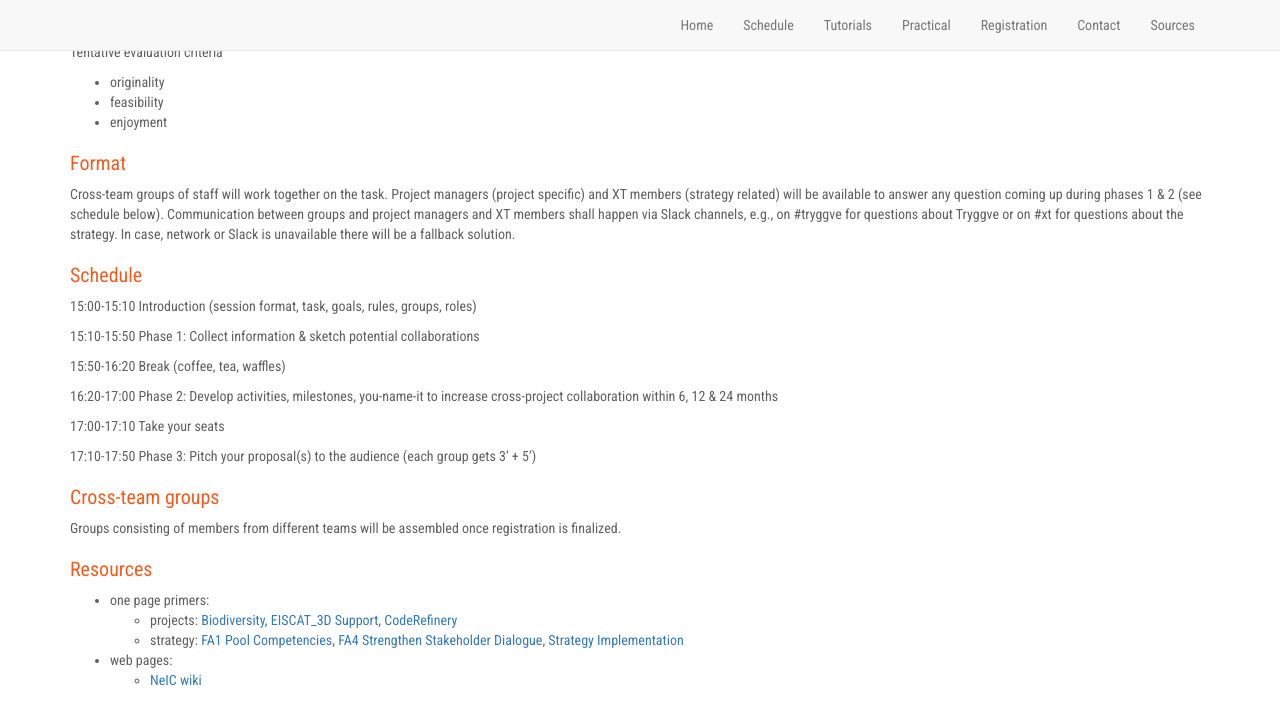
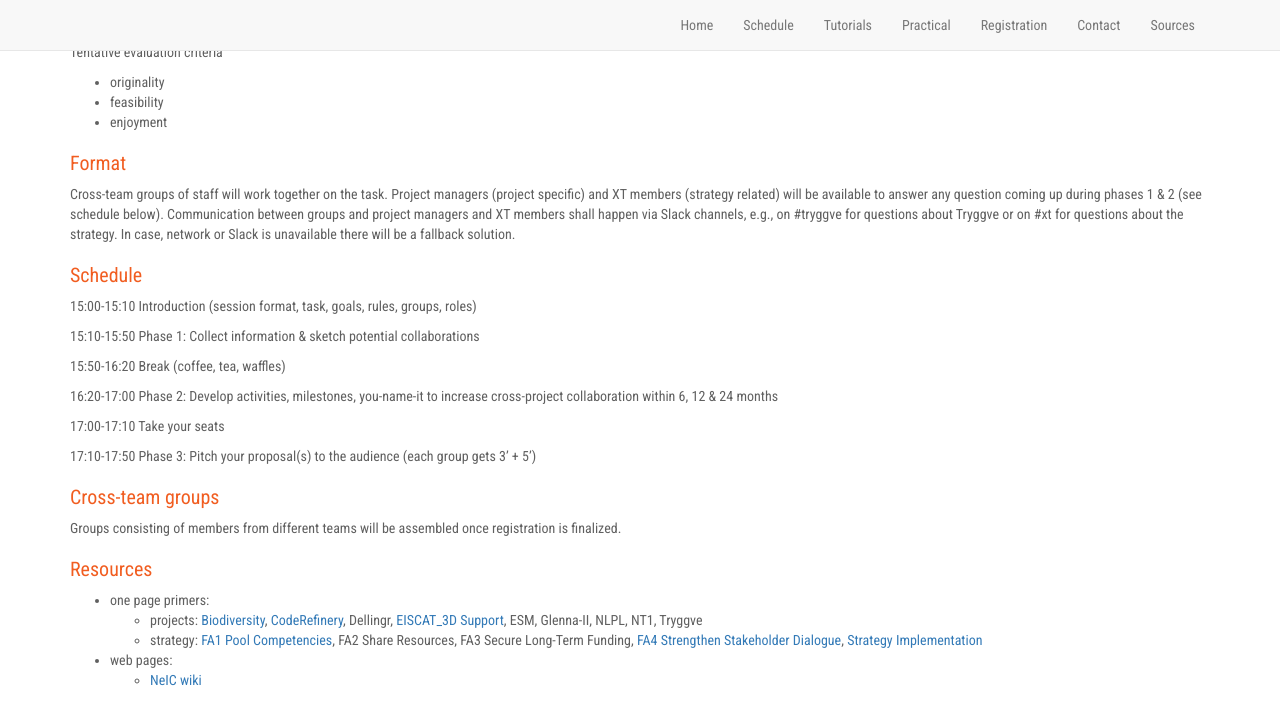
Before and after one commit to neicnordic/ahm17.neic.nordforsk.org, a Jekyll site: the page built from crossteam.md, in a window 1280 px wide and 900 px high, scrolled down 1120 px. Shown: the top 725 px of the window. Built offline with Jekyll 4.4.1, drawn with Linux system fonts in a browser that asks for light colours; nearby versions of some CDN libraries; our own code applies the rules of GitHub Pages for plain Markdown files.

Commit message:
updated list of projects and strategy focus areas as well as the coderefinery primer

```diff
--- a/crossteam.md
+++ b/crossteam.md
@@ -119,7 +119,7 @@ once registration is finalized.
 ### Resources
 
 - one page primers:
-  - projects: [Biodiversity](/media/one-page-primer/bdi.pdf), [EISCAT_3D Support](/media/one-page-primer/e3ds.pdf), [CodeRefinery](/media/one-page-primer/coderefinery.pdf)
-  - strategy: [FA1 Pool Competencies](/media/one-page-primer/fa1.pdf), [FA4 Strengthen Stakeholder Dialogue](/media/one-page-primer/fa4.pdf), [Strategy Implementation](/media/one-page-primer/strategy.pdf)
+  - projects: [Biodiversity](/media/one-page-primer/bdi.pdf), [CodeRefinery](/media/one-page-primer/coderefinery.pdf), Dellingr, [EISCAT_3D Support](/media/one-page-primer/e3ds.pdf), ESM, Glenna-II, NLPL, NT1, Tryggve
+  - strategy: [FA1 Pool Competencies](/media/one-page-primer/fa1.pdf), FA2 Share Resources, FA3 Secure Long-Term Funding, [FA4 Strengthen Stakeholder Dialogue](/media/one-page-primer/fa4.pdf), [Strategy Implementation](/media/one-page-primer/strategy.pdf)
 - web pages:
   - [NeIC wiki](https://wiki.neic.no/wiki/NeIC_Community_Wiki)
```
Also changed, not shown: 1 other file.
